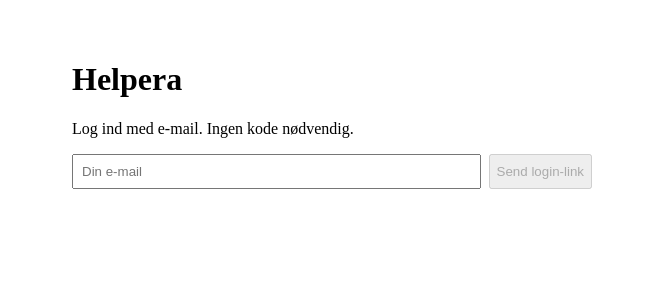
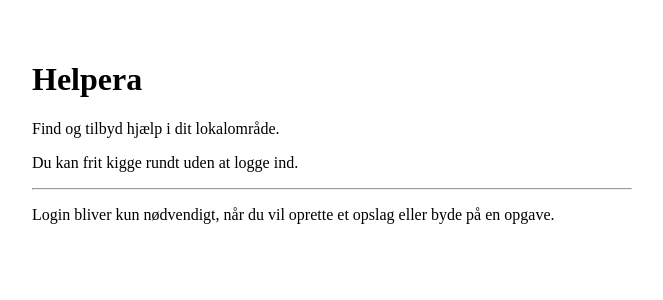
Before and after one commit to Helperadk/Helpera, a Next.js app: page / in a window 1280 px wide. Shown: the top 300 px of the page, without its empty margins (308-971 px from the left). Built offline with nearby package versions, Linux system fonts and the light colour scheme; no server answers.

Commit message:
Update page.tsx

```diff
--- a/app/page.tsx
+++ b/app/page.tsx
@@ -1,76 +1,21 @@
-'use client'
+export default function Home() {
+  return (
+    <main style={{ padding: 32, maxWidth: 600, margin: '0 auto' }}>
+      <h1>Helpera</h1>
+      <p>
+        Find og tilbyd hjælp i dit lokalområde.
+      </p>
 
-import { useEffect, useState } from 'react'
-import { supabase } from '../lib/supabaseClient'
+      <p>
+        Du kan frit kigge rundt uden at logge ind.
+      </p>
 
-export default function Home() {
-  const [email, setEmail] = useState('')
-  const [status, setStatus] = useState<string | null>(null)
-  const [userEmail, setUserEmail] = useState<string | null>(null)
+      <hr />
 
-  useEffect(() => {
-    // Hent nuværende session ved load
-    supabase.auth.getSession().then(({ data }) => {
-      setUserEmail(data.session?.user?.email ?? null)
-    })
-
-    // Lyt på ændringer i login/logout
-    const { data: sub } = supabase.auth.onAuthStateChange((_event, session) => {
-      setUserEmail(session?.user?.email ?? null)
-    })
-
-    return () => {
-      sub.subscription.unsubscribe()
-    }
-  }, [])
-
-  const handleLogin = async () => {
-    setStatus(null)
-
-    const { error } = await supabase.auth.signInWithOtp({
-      email,
-      options: { emailRedirectTo: 'https://helpera.dk/auth/callback' },
-    })
-
-    setStatus(error ? error.message : 'Tjek din e-mail for login-link.')
-  }
-
-  const handleLogout = async () => {
-    await supabase.auth.signOut()
-    setStatus('Du er logget ud.')
-  }
-
-  return (
-    <main style={{ padding: 32, maxWidth: 520, margin: '0 auto' }}>
-      <h1>Helpera</h1>
-
-      {userEmail ? (
-        <>
-          <p>
-            Logget ind som: <strong>{userEmail}</strong>
-          </p>
-          <button onClick={handleLogout}>Log ud</button>
-        </>
-      ) : (
-        <>
-          <p>Log ind med e-mail. Ingen kode nødvendig.</p>
-
-          <div style={{ display: 'flex', gap: 8 }}>
-            <input
-              type="email"
-              placeholder="Din e-mail"
-              value={email}
-              onChange={(e) => setEmail(e.target.value)}
-              style={{ flex: 1, padding: 8 }}
-            />
-            <button onClick={handleLogin} disabled={!email.includes('@')}>
-              Send login-link
-            </button>
-          </div>
-        </>
-      )}
-
-      {status && <p style={{ marginTop: 12 }}>{status}</p>}
+      <p>
+        Login bliver kun nødvendigt, når du vil oprette et opslag
+        eller byde på en opgave.
+      </p>
     </main>
   )
 }
```
